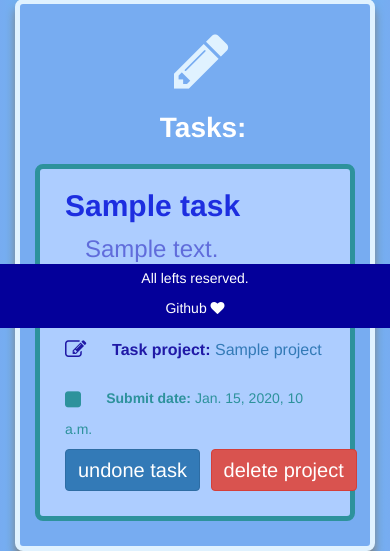
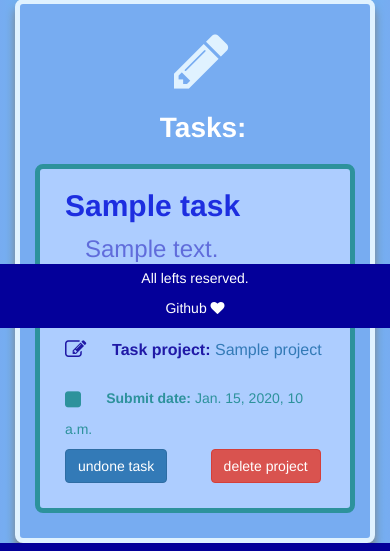
Before and after one commit to 1MahdiR/simple-todo-list, a Django app: page /todo/tasks/ in a window 390 px wide. Shown: the part 516-1067 px from the top of the page. Run offline with Django 3.2, Linux system fonts and the light colour scheme; a user stored in the database is signed in; tables that the repository leaves empty hold one stand-in row (values such as "Sample post"); some libraries are stand-ins or nearby versions.

Commit message:
Fixed task list buttons for smaller devices

```diff
--- a/todo/static/todo/task_list.css
+++ b/todo/static/todo/task_list.css
@@ -191,6 +191,16 @@
     margin-right: 30%;
   }
 
+  .task-delete .btn {
+
+  	font-size: 14px;
+  }
+
+  .task-is-done .btn {
+
+  	font-size: 14px;
+  }
+
   .date-submit {
     width: 100%;
     font-size: 14px;
```
